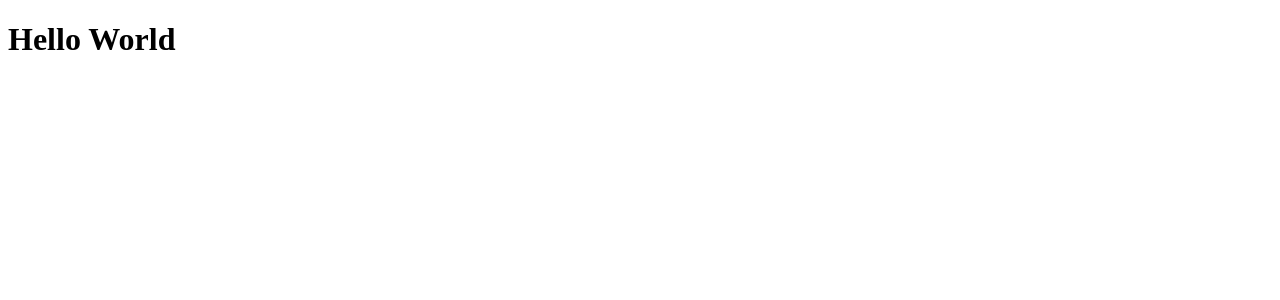
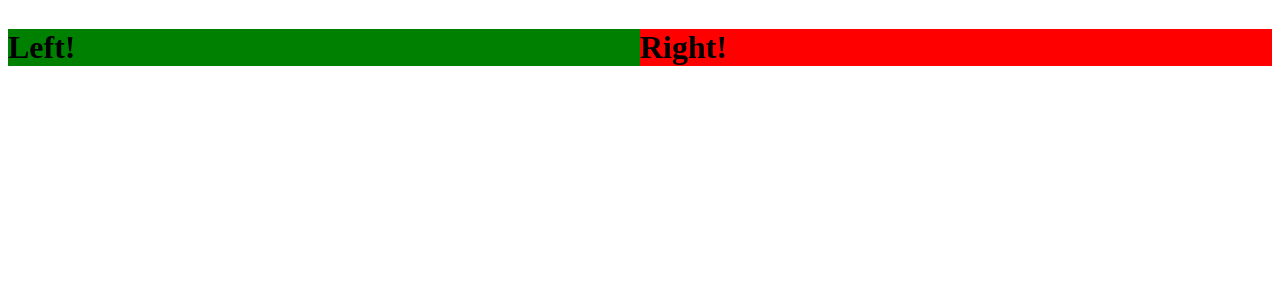
Before and after one commit to MamadTaheri/react-training, a React (Create React App) app: page / in a window 1280 px wide. Shown: the top 300 px of the page. Built offline with nearby package versions, Linux system fonts and the light colour scheme.

Commit message:
create SplitScreen component

```diff
--- a/package.json
+++ b/package.json
@@ -27,6 +27,7 @@
     "redux-devtools-extension": "^2.13.9",
     "redux-logger": "^3.0.6",
     "redux-thunk": "^2.4.0",
+    "styled-components": "^5.3.3",
     "uuid": "^8.3.2",
     "web-vitals": "^1.1.2"
   },
--- a/src/App.jsx
+++ b/src/App.jsx
@@ -1,10 +1,19 @@
-import React from 'react';
+import SplitScreen from "./components/SplitScreen";
+
+const LeftHandComponent = () => {
+    return <h1 style={{backgroundColor: 'green'}}>Left!</h1>
+}
+
+const RighttHandComponent = () => {
+    return <h1 style={{backgroundColor: 'red'}}>Right!</h1>
+}
 
 const App = () => {
     return (
-        <div>
-            <h1>Hello World</h1>
-        </div>
+        <SplitScreen
+            left={LeftHandComponent}
+            right={RighttHandComponent}
+        />
     );
 };
 
--- /dev/null
+++ b/src/components/SplitScreen.jsx
@@ -0,0 +1,24 @@
+import styled from "styled-components";
+
+const Container = styled.div`
+    display: flex;
+`;
+
+const Pane = styled.div`
+    flex: 1;
+`;
+
+const SplitScreen = ({ left: Left, right: Right }) => {
+    return (
+        <Container>
+            <Pane>
+                <Left />
+            </Pane>
+            <Pane>
+                <Right />
+            </Pane>
+        </Container>
+    );
+};
+
+export default SplitScreen;
```
Also changed, not shown: 1 other file (tests, documents, lock files or other folders).
